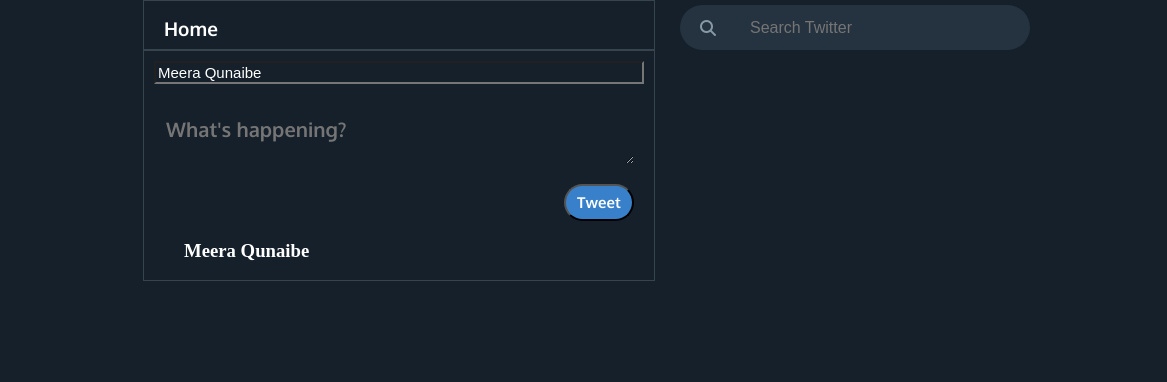
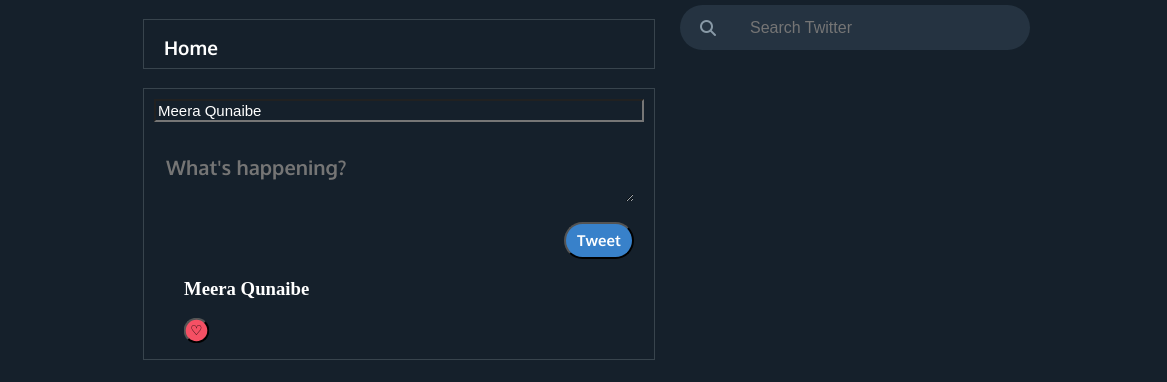
Before and after one commit to gsg-K1-FC/Twitter-Clone-Meera, a plain HTML site: page index.html in a window 1280 px wide. Both pictures are taken after a click on the button "Tweet". Shown: the full height of the page, 113-1280 px from the left. Drawn offline with Linux system fonts and the light colour scheme.

Commit message:
love-button-design

```diff
--- a/index.html
+++ b/index.html
@@ -18,7 +18,7 @@
                 </div>
             </div>
             <div class="colm2">
-                <div class ="navbar borderStyle">Home</div>
+                <h3 class ="navbar borderStyle">Home</h3>
 
                 <div class="newsfeed borderStyle">
                     <input type="text" id="userName" value="Meera Qunaibe"/>
@@ -32,9 +32,7 @@
                     <div class="toolBar">
                         <button id="tweetButton">Tweet</button>
                     </div>
-                    <!-- <div class="likeButton">
-                        <i id="heart" class="fas fa-heart"></i>
-                    </div> -->
+
                     <div id="tweetList">
                         <ul id="List">
                         </ul>
--- a/script.js
+++ b/script.js
@@ -1,7 +1,6 @@
 var firebaseURL = 'https://[YOUR-FIREBASE-NAME-HERE].firebaseio.com/like-button/';
 let storedtweets = JSON.parse(localStorage.getItem("tweets"));
-// let storedUserName = localStorage.getItem("userName");
-let heat = localStorage.getItem("emojy");
+// let storedlikes = localStorage.getItem("like");
 let tweets = storedtweets ? storedtweets : [];
 let list = document.getElementById("List");
 createTweet();
@@ -23,14 +22,23 @@
         tweetContent.textContent = arr.tweet;
         let user = document.createElement("h3");
         user.textContent = userName;
-        // let emojy = document.createElement("div");
-        // let like = document.getElementById("heart");
-        // emojy.textContent = like;
+        let btn = document.createElement('button');
+        btn.innerText = '♡';
+        btn.className='heartBtn';
+        // let x = document.createElement("INPUT");
+        // x.setAttribute("type", "text");
+        // x.className = 'show';
+        // like = document.getElementsByClassName('show').value = 0;
         list.appendChild(user);
         list.appendChild(tweetContent);
+        list.appendChild(btn);
+        // list.appendChild(x);
         document.getElementById("List").style.color = "white";
+        // document.getElementsByClassName('heartBtn').addEventListener('click',function(){
+        //     like = like + 1;
+        // })
     })
     localStorage.setItem("tweets", JSON.stringify(tweets));
     localStorage.setItem("userName", userName);
-    // localStorage.setItem("emojy", emojy);
+    // localStorage.setItem("like", JSON.stringify(like));
 }
--- a/style.css
+++ b/style.css
@@ -1,6 +1,4 @@
 body{
-    width: 100%;
-    height: 100%;
     margin: 0px;
     padding: 0px;
     background-color: #15202B;
@@ -13,24 +11,17 @@
 .content{
     display: flex;
     flex-direction: row;
-    /* align-content: center; */
 }
 .colm1 {
     width: 20%;
-    height: 100%;
-
 }
 .colm2{
     width: 40%;
-    height: 100%;
     display: flex;
     flex-direction: column;
-
 }
 .colm3 {
     width: 30%;
-    height: 100%;
-
 }
 .navbar{
     height: 33px;
@@ -117,8 +108,8 @@
       background: none;
       outline: none;
   }
-  .likeButton{
-      background-color: #f55064;
+  .heartBtn{
+      background: #f55064;
       border-radius: 50%;
       width: 25px;
       height: 25px;
```
